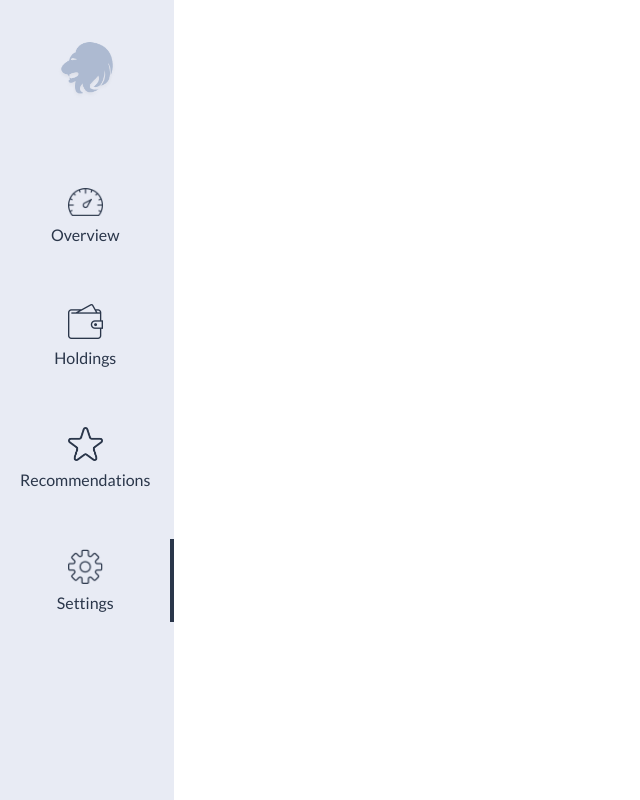
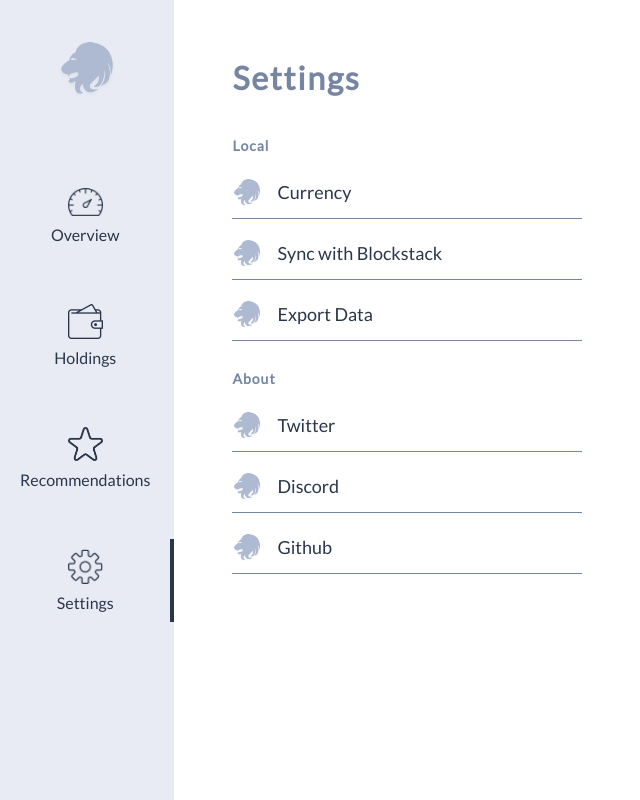
Before and after one commit to lannister-capital/lannister-app, a React (Create React App) app: page /settings in a window 1280 px wide. Shown: the whole page, without its empty margins (0-640 px from the left). Built offline with nearby package versions, Linux system fonts and the light colour scheme; what lowdb would draw is missing.

Commit message:
Added in Settings Work

```diff
--- a/src/App.js
+++ b/src/App.js
@@ -6,7 +6,9 @@ import Sidebar from './components/Sidebar'
 import Dashboard from './views/Dashboard'
 import Holdings from './views/Holdings'
 import Holding from './views/Holding'
+import Settings from './views/Settings'
 import styled from 'styled-components'
+
 import './App.css'
 import './styles/typography.css'
 import './styles/modal.css'
@@ -33,6 +35,7 @@ function App() {
             <Route path="/" exact component={Dashboard} />
             <Route path="/holdings" exact component={Holdings} />
             <Route path="/holdings/:id" exact component={Holding} />
+            <Route path="/settings" exact component={Settings} />
           </MainContainer>
         </LargeColumn>
       </div>
--- /dev/null
+++ b/src/components/Settings/SettingsItem.tsx
@@ -0,0 +1,49 @@
+import React from 'react'
+import styled from 'styled-components'
+
+import {
+  Wrapper,
+} from '../LongItem'
+
+const StylelessTag = styled.a`
+  text-decoration: none;
+  display: flex;
+`
+
+const SettingsWrapper = styled(Wrapper)`
+  padding-left: 15px;
+  font-size: 18px;
+  line-height: 28px;
+  color: #2A364A;
+`
+
+const SettingsItemContainer = styled.div`
+  display: flex;
+  margin-bottom: 10px;
+  max-width: 350px;
+  padding-top: 10px;
+  padding-bottom: 10px;
+  position: relative;
+  width: 100%;
+  border-bottom: 1px solid #7686A2
+`
+
+const SettingsIcon = styled.img`
+  height: 30px;
+  width: 30px;
+`
+
+const SettingsItem = ({text, link, icon}) => {
+  return (
+    <StylelessTag href={link}>
+      <SettingsItemContainer>
+        <SettingsIcon src={icon} alt="Icon" />
+        <SettingsWrapper>
+          <span>{text}</span>
+        </SettingsWrapper>
+      </SettingsItemContainer>
+    </StylelessTag>
+  )
+}
+
+export default SettingsItem
--- a/src/styles/typography.css
+++ b/src/styles/typography.css
@@ -10,3 +10,11 @@ h2 {
   font-size: 24px;
   margin-top: 0;
 }
+
+h3 {
+  color: #7686a2;
+  font-size: 14px;
+  line-height: 16px;
+  letter-spacing: 1px;
+  margin-top: 0;
+}
--- /dev/null
+++ b/src/views/Settings.tsx
@@ -0,0 +1,49 @@
+import React from 'react'
+import styled from 'styled-components'
+import { Flex, Column } from '../components/Grid'
+import SettingsItem from '../components/Settings/SettingsItem'
+import logoIcon from '../assets/lion.png'
+
+const FlexColumn = styled(Flex)`
+  flex-direction: column;
+`
+
+const LeftColumn = styled(Column)`
+  margin-top: 20px;
+  text-align: left;
+
+  /* Need to remove this */
+  & > div > a > div {
+    margin-left: 0;
+  }
+`
+
+const Holdings = () => {
+
+  return (
+    <div>
+      <Flex>
+        <Column>
+          <h1>Settings</h1>
+        </Column>
+      </Flex>
+      <FlexColumn>
+        <LeftColumn>
+          <h3>Local</h3>
+          <SettingsItem text="Currency" link="http://www.google.com" icon={logoIcon} />
+          <SettingsItem text="Sync with Blockstack" link="" icon={logoIcon} />
+          <SettingsItem text="Export Data" link="" icon={logoIcon} />
+        </LeftColumn>
+        <LeftColumn>
+          <h3>About</h3>
+          <SettingsItem text="Twitter" link="https://github.com/lannister-capital/lannister-app" icon={logoIcon} />
+          <SettingsItem text="Discord" link="https://github.com/lannister-capital" icon={logoIcon} />
+          <SettingsItem text="Github" link="https://twitter.com/lannistercap" icon={logoIcon} />
+        </LeftColumn>
+        <Column />
+      </FlexColumn>
+    </div>
+  )
+}
+
+export default Holdings
```
